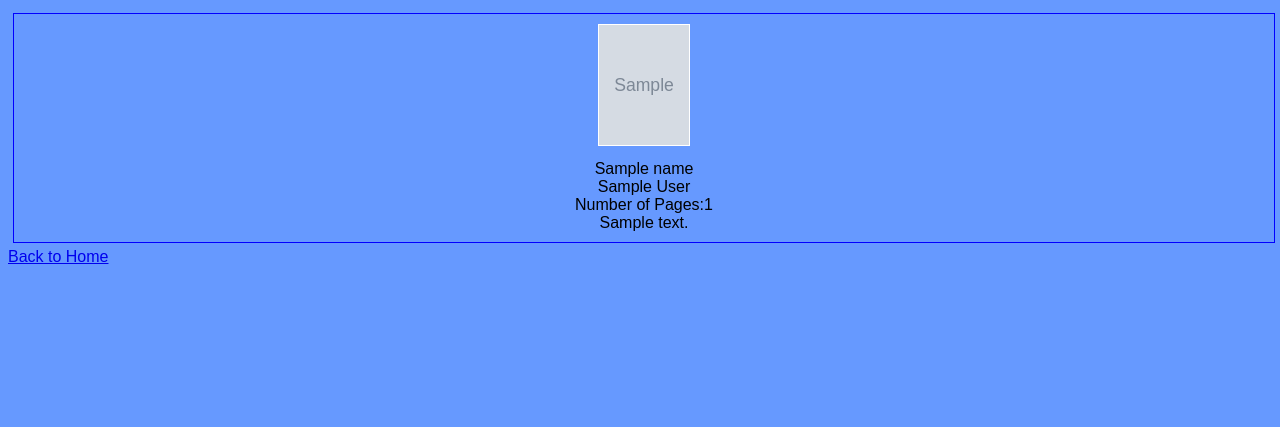
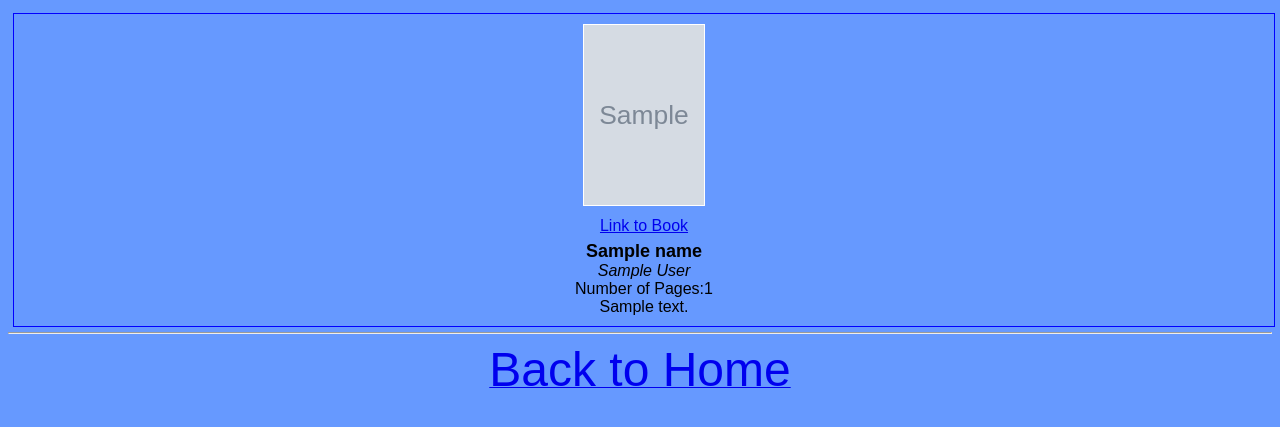
Before and after one commit to leoncheng57/Read-Me, a Flask app: template templates/match.html in a window 1280 px wide. Shown: the top 427 px of the page. Run offline with Flask 2, Linux system fonts and the light colour scheme; the template is opened without the code that fills it: most values are stand-ins (such as "Sample title", 1, 10 or a date in 2020); grey boxes marked "Sample" are stand-in pictures.

Commit message:
good working

```diff
--- a/app.py
+++ b/app.py
@@ -17,8 +17,6 @@ def img_results():
     """
     Displays a page with a list of the keywords that match the image
     """
-    # Just matches the first keyword to the title of the books
-    # May want to improve upon this algorithm in the future^
     keywords = image.get_keywords(session["img_url"])
     session["keywords"] = keywords
     return render_template("img_results.html",keywords=keywords)
@@ -26,9 +24,11 @@ def img_results():
 @app.route("/match")
 def match():
     """
-    Displays books that match the keywords
+    Displays books that match the top 3 keywords
+    Note: keywords are already sorted by highest probability
     """
     keywords = session["keywords"]
+    keywords = [keywords[0],keywords[1],keywords[2]]
     info ={}
     for x in keywords:
         info[x] = books.get_info(x)
--- a/html/app.html
+++ b/html/app.html
@@ -18,7 +18,7 @@
 <font color="#ffffff" face="helvetica, arial"><big><strong>Modules</strong></big></font></td></tr>
 
 <tr><td bgcolor="#aa55cc"><tt>&nbsp;&nbsp;&nbsp;&nbsp;&nbsp;&nbsp;</tt></td><td>&nbsp;</td>
-<td width="100%"><table width="100%" summary="list"><tr><td width="25%" valign=top><a href="getpage.html">getpage</a><br>
+<td width="100%"><table width="100%" summary="list"><tr><td width="25%" valign=top><a href="books.html">books</a><br>
 </td><td width="25%" valign=top><a href="image.html">image</a><br>
 </td><td width="25%" valign=top></td><td width="25%" valign=top></td></tr></table></td></tr></table><p>
 <table width="100%" cellspacing=0 cellpadding=2 border=0 summary="section">
@@ -29,7 +29,8 @@
 <tr><td bgcolor="#eeaa77"><tt>&nbsp;&nbsp;&nbsp;&nbsp;&nbsp;&nbsp;</tt></td><td>&nbsp;</td>
 <td width="100%"><dl><dt><a name="-home"><strong>home</strong></a>()</dt></dl>
  <dl><dt><a name="-img_results"><strong>img_results</strong></a>()</dt><dd><tt>Displays&nbsp;a&nbsp;page&nbsp;with&nbsp;a&nbsp;list&nbsp;of&nbsp;the&nbsp;keywords&nbsp;that&nbsp;match&nbsp;the&nbsp;image</tt></dd></dl>
- <dl><dt><a name="-match"><strong>match</strong></a>()</dt><dd><tt>Displays&nbsp;books&nbsp;that&nbsp;match&nbsp;the&nbsp;keywords</tt></dd></dl>
+ <dl><dt><a name="-match"><strong>match</strong></a>()</dt><dd><tt>Displays&nbsp;books&nbsp;that&nbsp;match&nbsp;the&nbsp;top&nbsp;3&nbsp;keywords<br>
+Note:&nbsp;keywords&nbsp;are&nbsp;already&nbsp;sorted&nbsp;by&nbsp;highest&nbsp;probability</tt></dd></dl>
 </td></tr></table><p>
 <table width="100%" cellspacing=0 cellpadding=2 border=0 summary="section">
 <tr bgcolor="#55aa55">
--- a/html/books.html
+++ b/html/books.html
@@ -27,8 +27,8 @@
 <font color="#ffffff" face="helvetica, arial"><big><strong>Functions</strong></big></font></td></tr>
 
 <tr><td bgcolor="#eeaa77"><tt>&nbsp;&nbsp;&nbsp;&nbsp;&nbsp;&nbsp;</tt></td><td>&nbsp;</td>
-<td width="100%"><dl><dt><a name="-get_info"><strong>get_info</strong></a>(infoItem, searchterm)</dt><dd><tt>Returns&nbsp;specified&nbsp;information&nbsp;for&nbsp;books&nbsp;related&nbsp;to&nbsp;search&nbsp;term&nbsp;given<br>
-Params:&nbsp;String&nbsp;infoItem&nbsp;(ex.:&nbsp;"title"),&nbsp;String&nbsp;searchterm</tt></dd></dl>
+<td width="100%"><dl><dt><a name="-get_info"><strong>get_info</strong></a>(searchterm)</dt><dd><tt>Returns&nbsp;specified&nbsp;information&nbsp;for&nbsp;books&nbsp;related&nbsp;to&nbsp;search&nbsp;term&nbsp;given<br>
+Params:&nbsp;String&nbsp;searchterm</tt></dd></dl>
 </td></tr></table><p>
 <table width="100%" cellspacing=0 cellpadding=2 border=0 summary="section">
 <tr bgcolor="#55aa55">
--- a/templates/match.html
+++ b/templates/match.html
@@ -9,11 +9,12 @@
   {% for index in info.keys() %}
   {% for book in info[index] %}
   <div class="img">
-				<a target="_self" href= {{info[index][book]["infoLink"]}}>
-				<img src={{info[index][book]["imageLinks"]}} alt="book" width="90" height="120"></a>
-			<div class="desc">{{info[index][book]["title"]}}
+    <img src={{info[index][book]["imageLinks"]}} alt="book" width="120" height="180">
     <br>
-			{{info[index][book]["authors"]}}
+    <a href= {{info[index][book]["infoLink"]}}>Link to Book</a>
+    <strong><font size = "4"><div class="desc">{{info[index][book]["title"]}}</font></strong>
+      <br>
+      <i>{{info[index][book]["authors"]}}</i>
       <br>
       Number of Pages:{{info[index][book]["pageCount"]}}
       <br>
@@ -23,7 +24,9 @@
   {% endfor %}
   {% endfor %}
   <br>
-<a href = "home">Back to Home</a>
+  <br>
+  <hr>
+  <center><a href = "home"><font size = "20">Back to Home</font></a></center>
 </body>
 
 </html>
```
Also changed, not shown: html/image.html (+5 -7 lines), templates/img_results.html (+5 -3 lines). Lines whose indentation alone changed are shown as unchanged.
